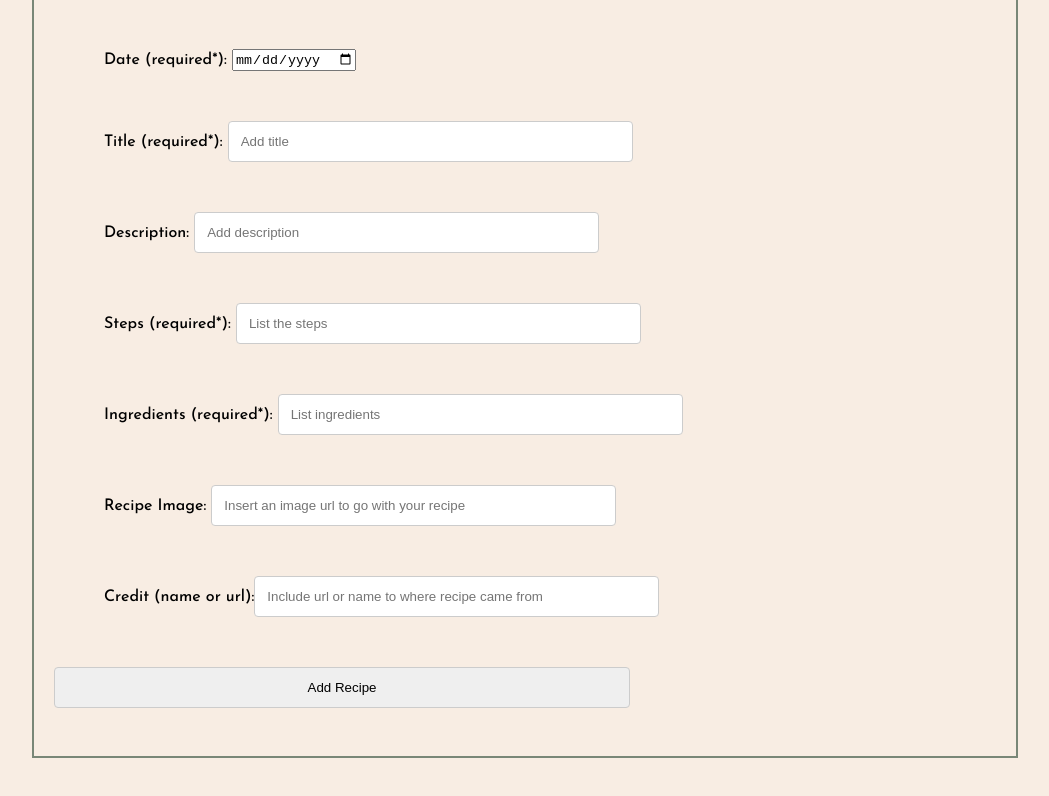
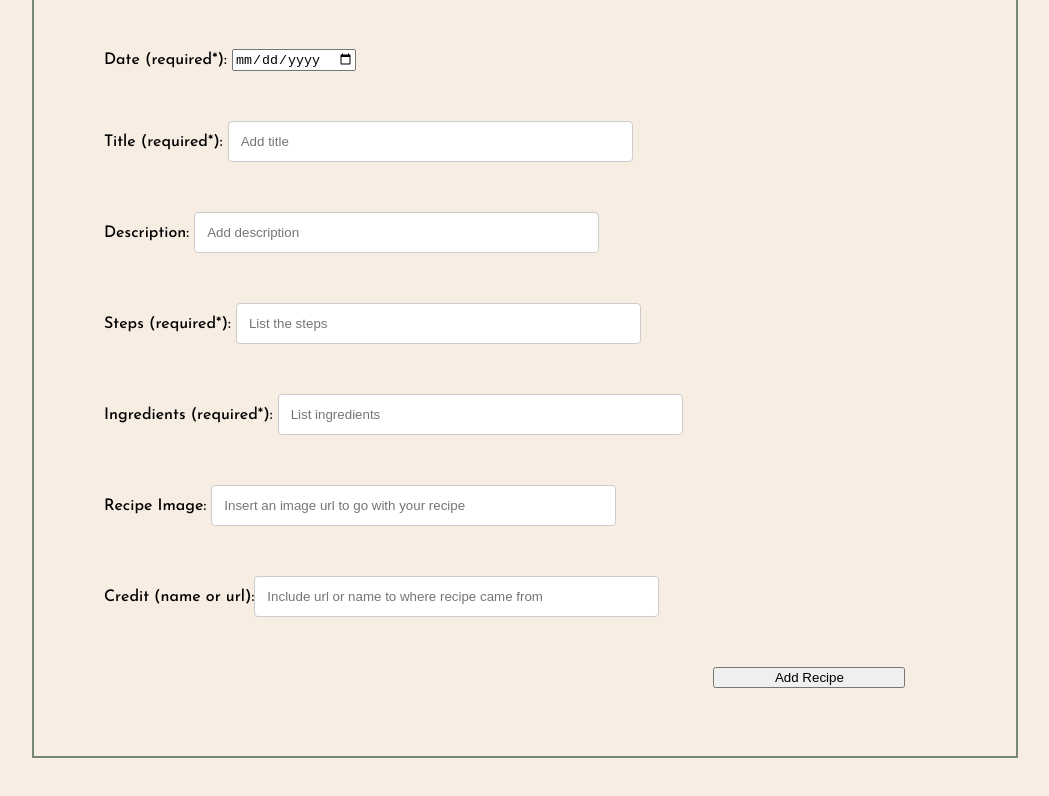
Before and after one commit to jenhuynh/recipe-blog, a React (Create React App) app in the folder app/: page / in a window 1280 px wide. Shown: the part 2796-3592 px from the top of the page, without its empty margins (78-1127 px from the left). Built offline with nearby package versions, Linux system fonts and the light colour scheme; no server answers.

Commit message:
remove button stling to a separate place

```diff
--- a/app/src/Admin.css
+++ b/app/src/Admin.css
@@ -8,8 +8,7 @@ form {
 }
 input[type="text"],
 select,
-textarea,
-button {
+textarea {
   width: 45%;
   padding: 12px;
   border: 1px solid #ccc;
@@ -17,6 +16,10 @@ button {
   resize: vertical;
 }
 button {
-  margin: 0;
   position: absolute;
+  width: 15%;
 }
+
+.formBtn {
+  margin-left: 70%;
+}
```
